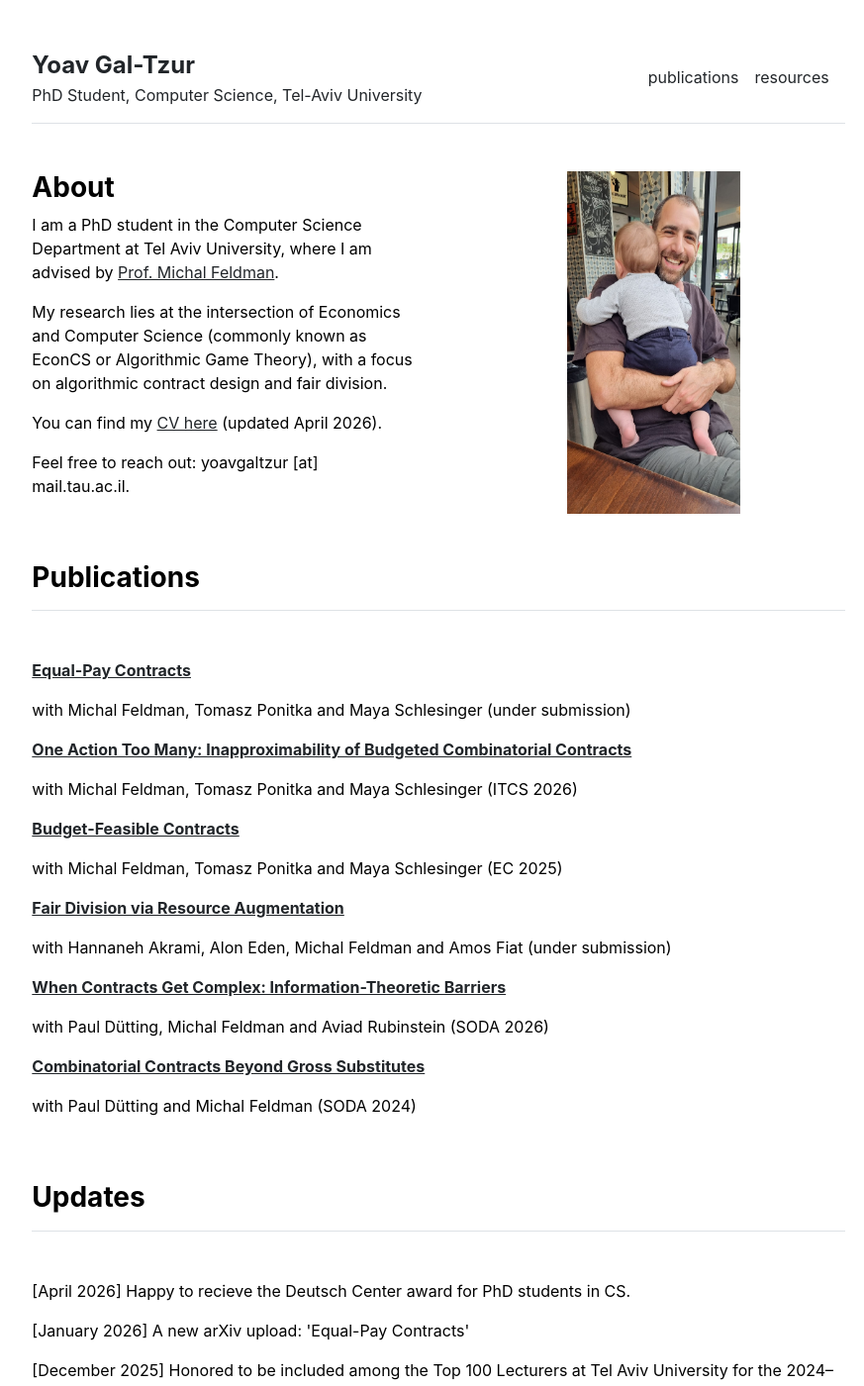
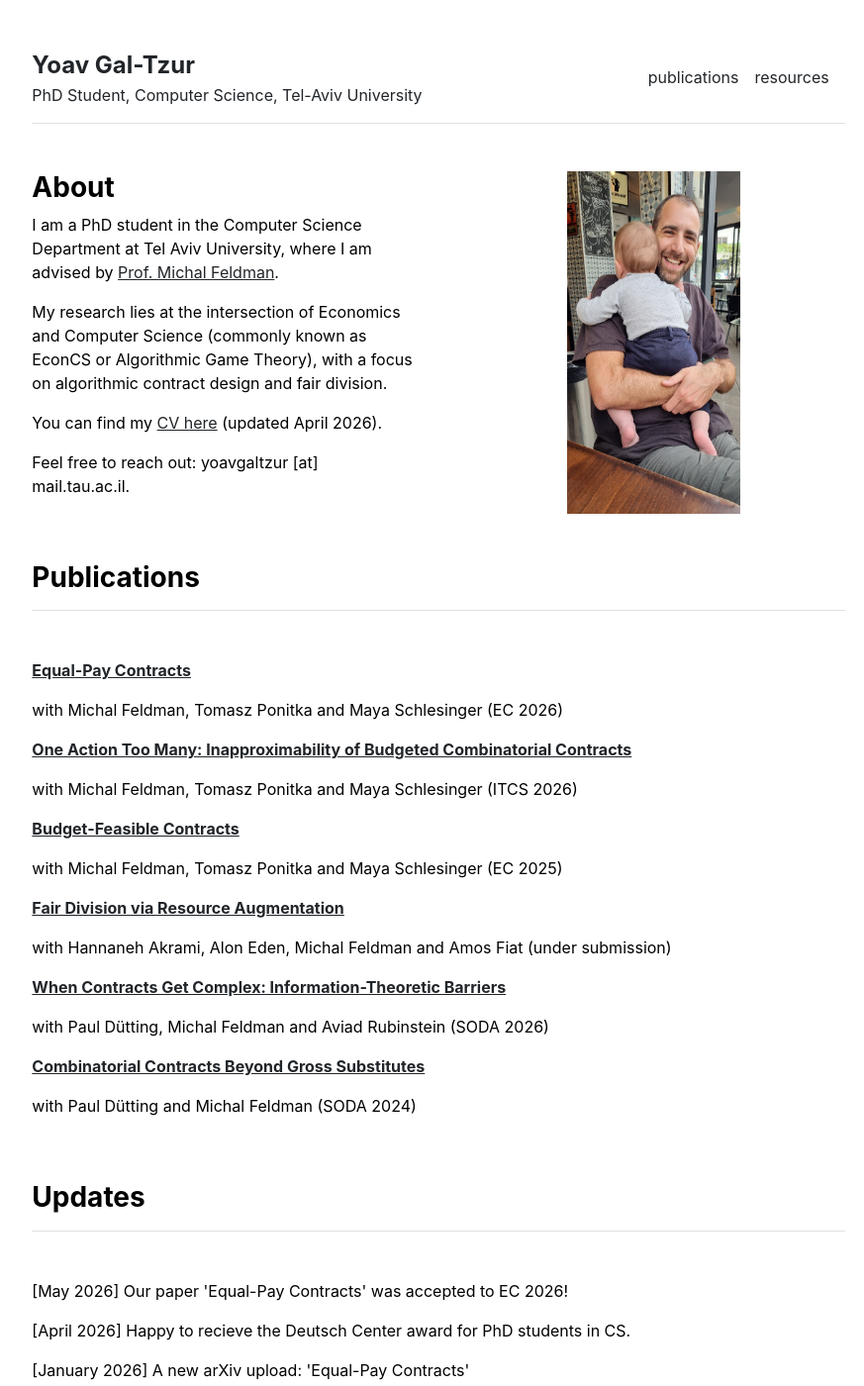
Before and after one commit to yoavGaltzur/yoavGaltzur.github.io, a Jekyll site: the page built from index.md, in a window 1280 px wide and 1400 px high. Shown: the whole window at 99% size, without its empty margins (197-1070 px from the left). Built offline with Jekyll 4.4.1, drawn with Linux system fonts in a browser that asks for light colours.

Commit message:
Update publication venue for 'Equal-Pay Contracts'

```diff
--- a/_data/settings.yml
+++ b/_data/settings.yml
@@ -16,7 +16,7 @@ talks:
 - {name: "Fair Division via Resource Augmentation at the Israeli AGT Day 2025", url: "https://www.youtube.com/watch?v=Qa0_j70uVYM"}
 
 publications:
-- {name: "Equal-Pay Contracts", url: "https://arxiv.org/abs/2601.15478", coauthors: "Michal Feldman, Tomasz Ponitka and Maya Schlesinger", venue: "under submission"}
+- {name: "Equal-Pay Contracts", url: "https://arxiv.org/abs/2601.15478", coauthors: "Michal Feldman, Tomasz Ponitka and Maya Schlesinger", venue: "EC 2026"}
 - {name: "One Action Too Many: Inapproximability of Budgeted Combinatorial Contracts", url: "https://arxiv.org/abs/2511.20110", coauthors: "Michal Feldman, Tomasz Ponitka and Maya Schlesinger", venue: "ITCS 2026"}
 - {name: "Budget-Feasible Contracts", url: "https://arxiv.org/abs/2504.01773", coauthors: "Michal Feldman, Tomasz Ponitka and Maya Schlesinger", venue: "EC 2025"}
 - {name: "Fair Division via Resource Augmentation", url: "https://arxiv.org/abs/2502.09377", coauthors: "Hannaneh Akrami, Alon Eden, Michal Feldman and Amos Fiat", venue: "under submission"}
@@ -24,6 +24,7 @@ publications:
 - {name: "Combinatorial Contracts Beyond Gross Substitutes", url: "https://arxiv.org/abs/2309.10766", coauthors: "Paul Dütting and Michal Feldman", venue: "SODA 2024"}
 
 updates:
+- {content: "Our paper 'Equal-Pay Contracts' was accepted to EC 2026!", date: "May 2026"}
 - {content: "Happy to recieve the Deutsch Center award for PhD students in CS.", date: "April 2026"}
 - {content: "A new arXiv upload: 'Equal-Pay Contracts'", date: "January 2026"}
 - {content: "Honored to be included among the Top 100 Lecturers at Tel Aviv University for the 2024–2025 academic year.", date: "December 2025"}
```
